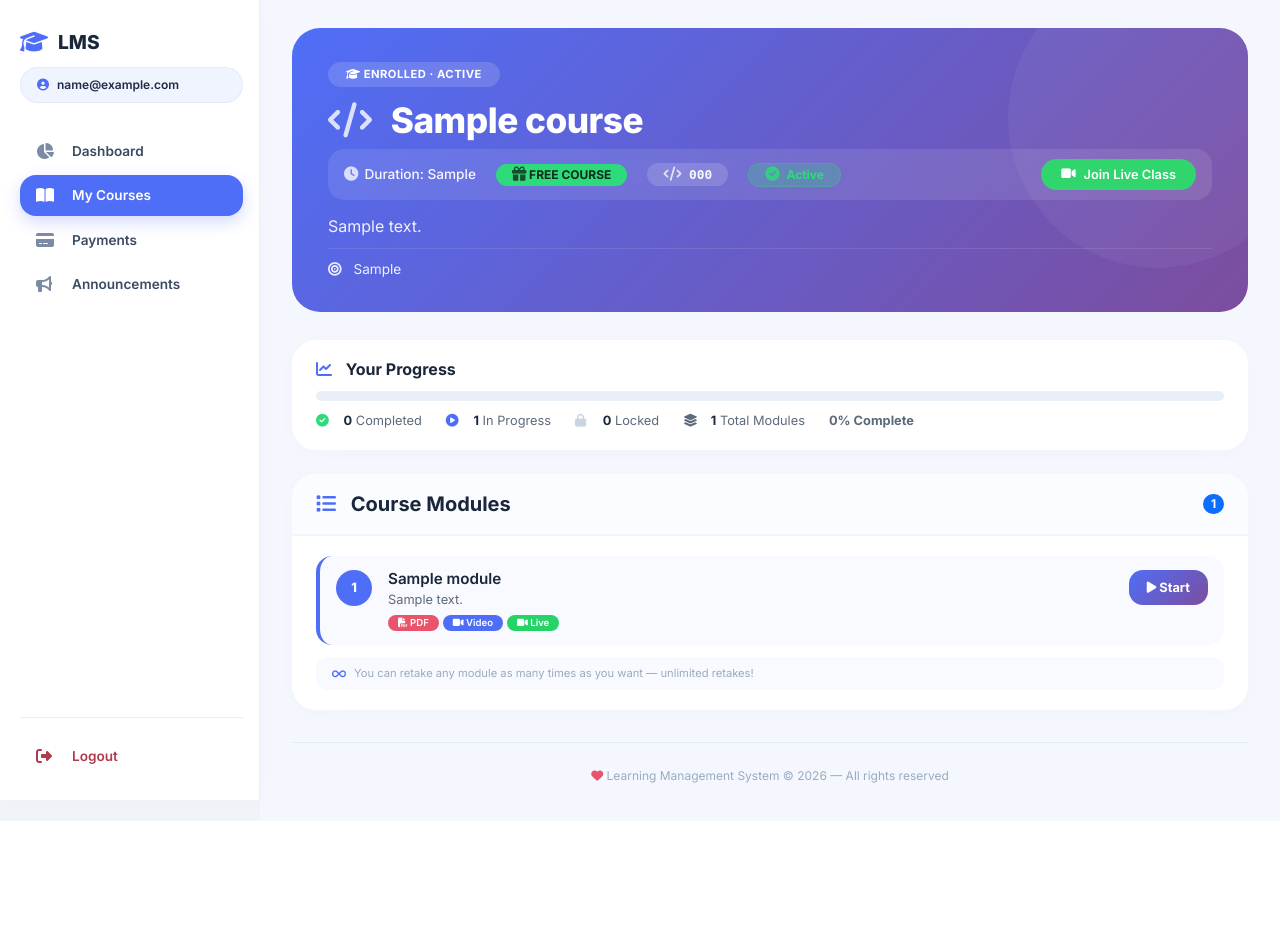
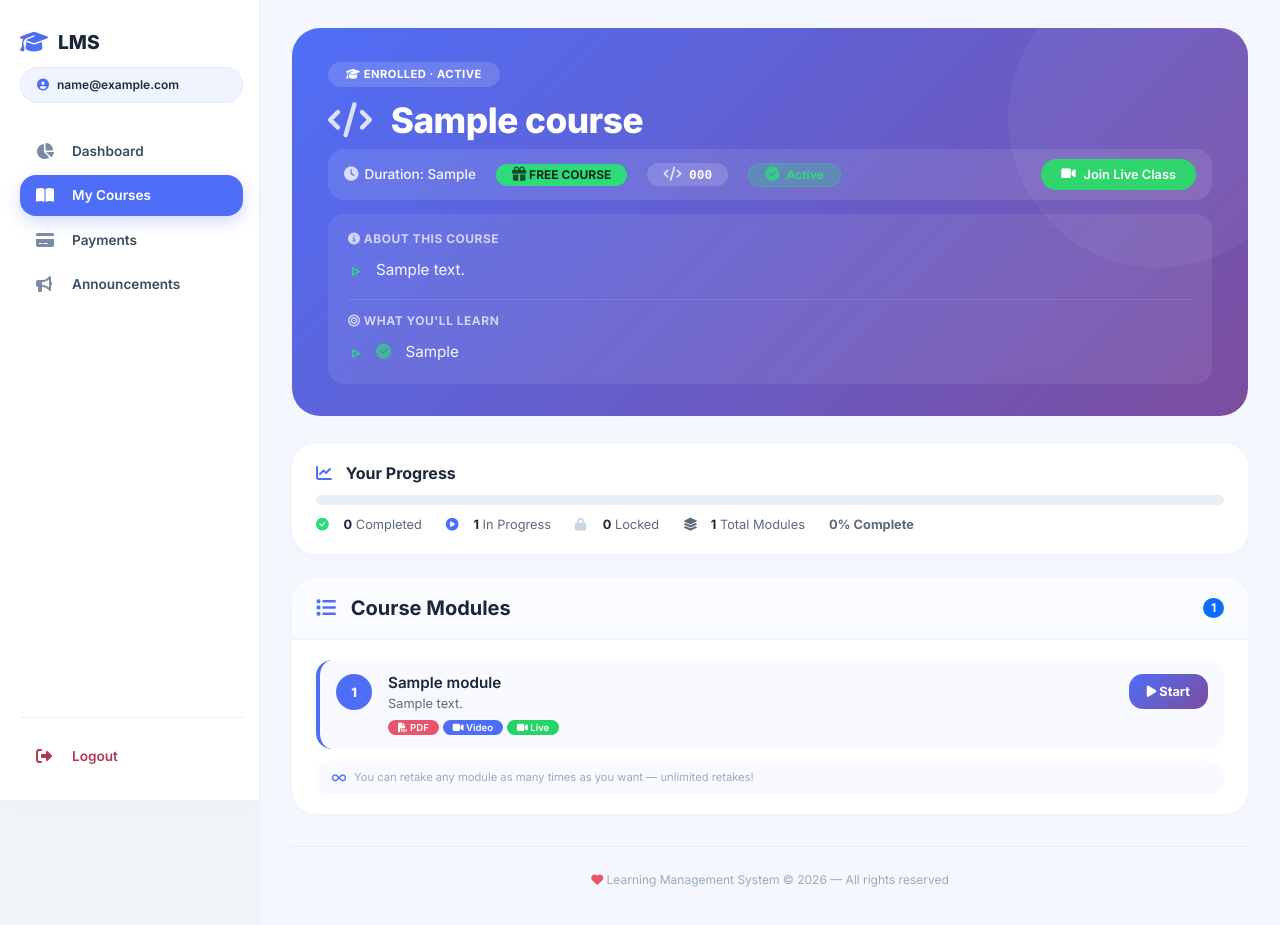
Before and after one commit to sakwasilas/smart-tech-lms, a Flask app: page /course/1 in a window 1280 px wide. Before the commit the page ends 821 px from the top, so only its background shows below. Run offline with Flask 3, Linux system fonts and the light colour scheme; the visitor is signed in with stand-in values (Sample User, id 1); tables that the repository leaves empty hold one stand-in row (values such as "Sample post"); some libraries are stand-ins or nearby versions.

Commit message:
new database

```diff
--- a/templates/students/course.html
+++ b/templates/students/course.html
@@ -168,11 +168,50 @@
         }
         .meta-strip .badge-status i { margin-right: 4px; }
 
-        .course-hero .hero-description {
-            opacity: 0.9;
+        /* ===== DESCRIPTION & OBJECTIVES - BULLET STYLE ===== */
+        .course-description-section {
+            background: rgba(255,255,255,0.08);
+            border-radius: 16px;
+            padding: 16px 20px;
+            margin-top: 10px;
+            backdrop-filter: blur(4px);
+        }
+        .course-description-section .section-label {
+            font-size: 0.75rem;
+            font-weight: 700;
+            text-transform: uppercase;
+            letter-spacing: 0.5px;
+            opacity: 0.7;
+            margin-bottom: 6px;
+            display: block;
+        }
+        .course-description-section ul {
+            list-style: none;
+            padding: 0;
+            margin: 0;
+        }
+        .course-description-section ul li {
+            padding: 4px 0 4px 28px;
+            position: relative;
+            font-size: 0.95rem;
+            line-height: 1.6;
+            opacity: 0.95;
+        }
+        .course-description-section ul li::before {
+            content: '▹';
+            position: absolute;
+            left: 4px;
+            color: #2edb7a;
+            font-weight: 700;
             font-size: 1rem;
-            margin: 6px 0 0 0;
-            max-width: 80%;
+        }
+        .course-description-section ul li i {
+            margin-right: 8px;
+            opacity: 0.7;
+        }
+        .course-description-section .bullet-icon {
+            color: #2edb7a;
+            margin-right: 10px;
         }
 
         .btn-live {
@@ -397,7 +436,6 @@
             .right-panel { padding: 18px 14px; }
             .course-hero { padding: 24px 20px; }
             .course-hero h1 { font-size: 1.6rem; }
-            .course-hero .hero-description { max-width: 100%; }
             .meta-strip { flex-wrap: wrap; gap: 8px 14px; }
             .btn-live { margin-left: 0; }
             .module-item { flex-wrap: wrap; }
@@ -409,6 +447,7 @@
             .meta-strip .meta-item { font-size: 0.75rem; }
             .module-item { padding: 12px; }
             .progress-stats { gap: 8px; font-size: 0.7rem; }
+            .course-description-section ul li { font-size: 0.85rem; padding-left: 22px; }
         }
 
         .fade-in { animation: fadeUp 0.4s ease forwards; opacity:0; }
@@ -477,15 +516,38 @@
                 {% endif %}
             </div>
 
-            <!-- Description -->
-            <p class="hero-description">{{ course.description or 'No description available.' }}</p>
+            <!-- ===== DESCRIPTION & OBJECTIVES - BULLET FORMAT ===== -->
+            <div class="course-description-section">
+                <span class="section-label"><i class="fas fa-info-circle"></i> About this course</span>
+                <ul>
+                    {% if course.description %}
+                        <!-- Split description by newlines or periods to create bullet points -->
+                        {% set lines = course.description.split('.') %}
+                        {% for line in lines %}
+                            {% if line.strip()|length > 0 %}
+                                <li>{{ line.strip() }}{% if not loop.last %}.{% endif %}</li>
+                            {% endif %}
+                        {% endfor %}
+                    {% else %}
+                        <li>No description available for this course.</li>
+                    {% endif %}
+                </ul>
 
-            <!-- Career Objectives -->
-            {% if course.career_objectives %}
-            <div style="margin-top:10px; padding-top:10px; border-top:1px solid rgba(255,255,255,0.12); font-size:0.85rem; opacity:0.9;">
-                <i class="fas fa-bullseye me-2"></i> {{ course.career_objectives }}
+                {% if course.career_objectives %}
+                <div style="margin-top:12px; padding-top:12px; border-top:1px solid rgba(255,255,255,0.10);">
+                    <span class="section-label"><i class="fas fa-bullseye"></i> What you'll learn</span>
+                    <ul>
+                        {% set objectives = course.career_objectives.split('.') %}
+                        {% for obj in objectives %}
+                            {% if obj.strip()|length > 0 %}
+                                <li><i class="fas fa-check-circle bullet-icon"></i> {{ obj.strip() }}{% if not loop.last %}.{% endif %}</li>
+                            {% endif %}
+                        {% endfor %}
+                    </ul>
+                </div>
+                {% endif %}
             </div>
-            {% endif %}
+
         </div>
 
         <!-- ===== PROGRESS ===== -->
```
